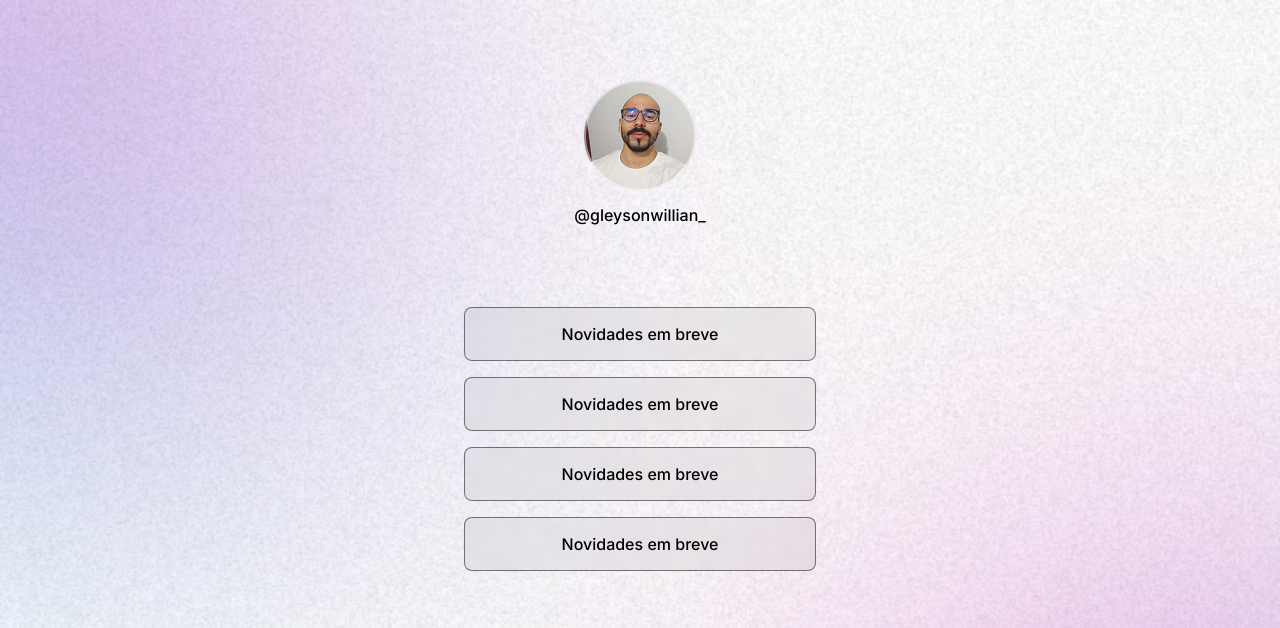
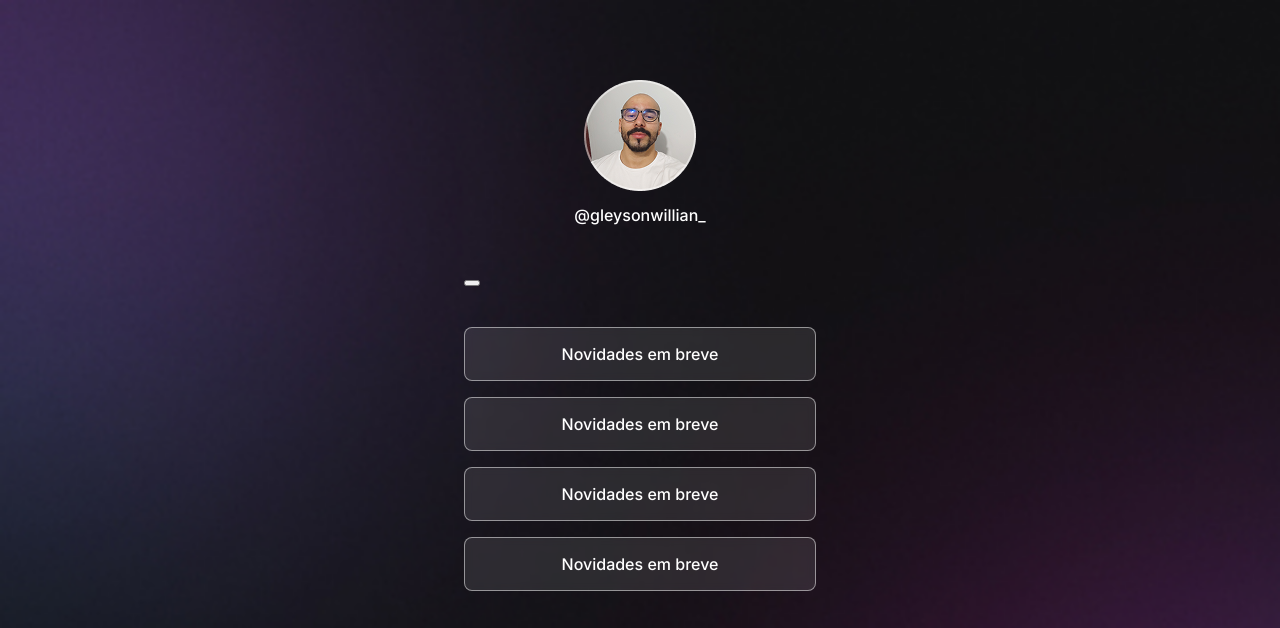
Before and after one commit to GleysonWillian/dev-links-darkmode, a plain HTML site: page index.html in a window 1280 px wide. Shown: the top 628 px of the page. Drawn offline with nearby package versions, Linux system fonts and the light colour scheme.

Commit message:
configuração light mode

```diff
--- a/index.html
+++ b/index.html
@@ -1,5 +1,5 @@
 <!DOCTYPE html>
-<html lang="pt-br" class="light">
+<html lang="pt-br" class="">
   <head>
     <link rel="preconnect" href="https://fonts.googleapis.com" />
     <link rel="preconnect" href="https://fonts.gstatic.com" crossorigin />
@@ -18,6 +18,10 @@
       <div id="profile">
         <img src="assets/avatar.png" alt="" />
         <p>@gleysonwillian_</p>
+      </div>
+      <div class="switch">
+        <button></button>
+        <span></span>
       </div>
       <ul>
         <li>
--- a/style.css
+++ b/style.css
@@ -7,6 +7,8 @@
   --bg-url: url(assets/bg-mobile.jpg);
   --stroke-color: rgba(255, 255, 255, 0.5);
   --surface-color: rgba(255, 255, 255, 0.1);
+  --surface-color-hover: rgba(255, 255, 255, 0.05);
+  --highlight-color: rgba(255, 255, 255, 0.1);
 }
 
 .light {
@@ -14,6 +16,8 @@
   --bg-url: url(assets/bg-mobile-light.jpg);
   --stroke-color: rgba(0, 0, 0, 0.5);
   --surface-color: rgba(0, 0, 0, 0.05);
+  --surface-color-hover: rgba(0, 0, 0, 0.02);
+  --highlight-color: rgba(0, 0, 0, 0.1);
 }
 
 body {
@@ -72,7 +76,7 @@ ul li a {
 }
 
 ul li a:hover {
-  background: rgba(255, 255, 255, 0.05);
+  background: var(--surface-color-hover);
   border: 1.5px solid var(--text-color);
 }
 
@@ -93,7 +97,7 @@ ul li a:hover {
 }
 
 #social-links a:hover {
-  background: rgba(255, 255, 255, 0.1);
+  background: var(--highlight-color);
 }
 
 footer {
```
Also changed, not shown: assets/moon-stars.svg (added).
